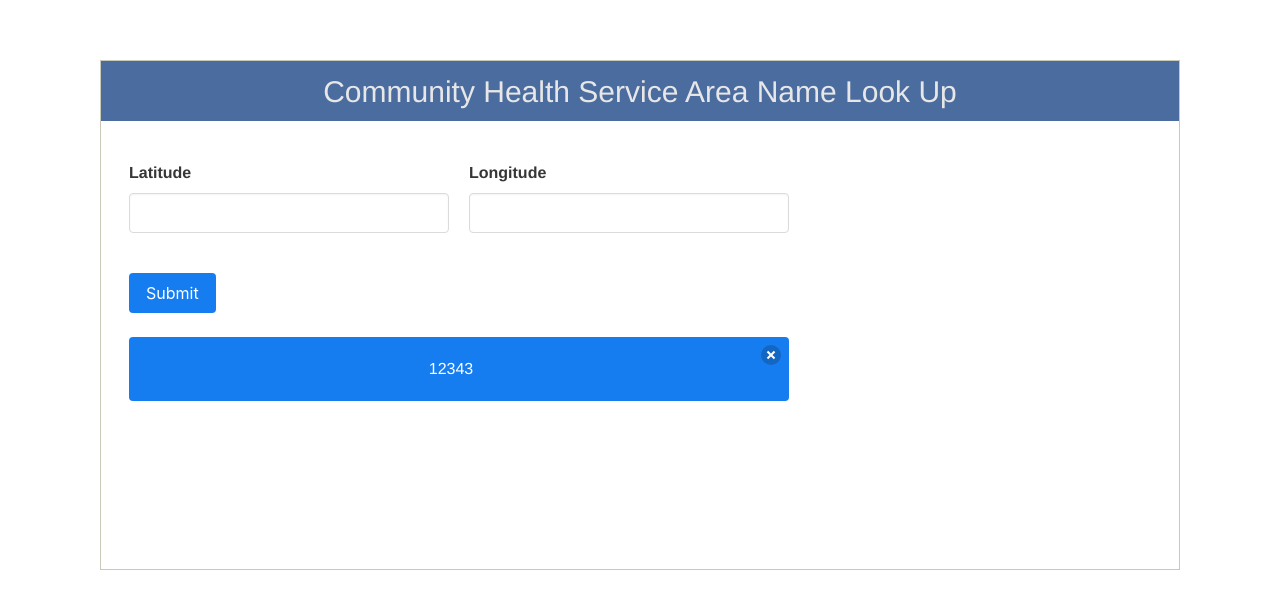
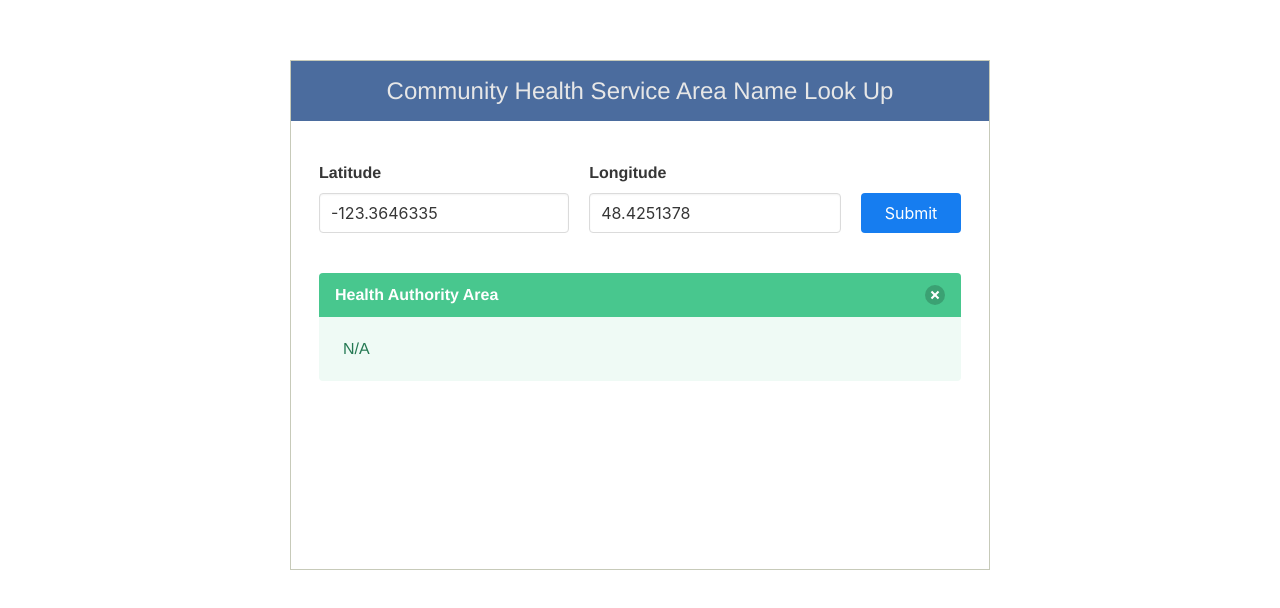
Before and after one commit to garysun1830/HAAWeb, a Vue app: page / in a window 1280 px wide. Shown: the top 608 px of the page. Built offline with nearby package versions, Linux system fonts and the light colour scheme; no server answers.

Commit message:
dododododo

```diff
--- a/src/api.js
+++ b/src/api.js
@@ -1,33 +1,19 @@
 import axios from "axios";
-// import config from "../vue.config";
+import config from "../vue.config";
 
 var api = {
-    // call_api(lat, lang) {
-    call_api() {
-        // const API_ROOT = config.pluginOptions.API_FULL;
-        // alert(OFI_Url);
-        var result = {};
-        const url="https://openmaps.gov.bc.ca/geo/pub/ows?service=WFS&version=1.0.0&request=GetFeature&typeName=pub%3AWHSE_ADMIN_BOUNDARIES.BCHA_CMNTY_HEALTH_SERV_AREA_SP&srsname=EPSG%3A4326&cql_filter=INTERSECTS(SHAPE%2CSRID%3D4326%3BPOINT(-123.3646335+48.4251378))&propertyName=CMNTY_HLTH_SERV_AREA_CODE%2CCMNTY_HLTH_SERV_AREA_NAME&outputFormat=application%2Fjson";
-        axios({
-            method: "get",
-            url: url,
-            headers: {
-                "Access-Control-Allow-Origin": "*"
-            },
-        })
-            .then((response) => {
-                if (response.status == 200) {
-                    alert("aaa");
-                } else {
-                    result.ResponseError =
-                        "Calling API Failed. Status Code: " + response.status;
-                    result.APIFail = true;
-                }
-            })
+    convert_lat_lang(value) {
+        return value >= 0 ? "+" + value : value;
+    },
+    call_api(lat, lang, on_good) {
+        var api_url = config.pluginOptions.API_URL;
+        api_url = api_url.replace("{lat_lang}", this.convert_lat_lang(lat) + this.convert_lat_lang(lang));
+        axios.get(api_url)
+            .then((response) => on_good(response))
             .catch((error) => {
-                result.ResponseError = error.message;
-                result.APIFail = true;
+                alert(error);
             });
+
     }
 }
 export default api
--- a/src/components/WebMain.vue
+++ b/src/components/WebMain.vue
@@ -22,56 +22,44 @@
                 <b-input v-model="lang"></b-input>
               </b-field>
             </td>
+            <td style="width: 20px"></td>
+            <td>
+              <div class="buttons">
+                <b-button class="submit-button" type="is-info" @click="submit()"
+                  >Submit
+                </b-button>
+              </div>
+            </td>
           </tr>
         </table>
+        <b-message
+          title="Health Authority Area"
+          type="is-success"
+          closable="false"
+          class="result-band"
+        >
+          {{ api_info }}
+        </b-message>
       </div>
-      <div class="buttons">
-        <b-button class="submit-button" type="is-info" @click="submit()"
-          >Submit
-        </b-button>
-      </div>
-      <b-notification type="is-info" aria-close-label="Close notification"
-        >{{ api_info }}
-      </b-notification>
     </div>
   </div>
 </template>
 
 <script>
 import api from "@/api";
-// import config from "../../vue.config";
-import axios from "axios";
 
 export default {
   name: "WebMain",
   data() {
     return {
-      lat: "",
-      lang: "",
+      lat: -123.3646335,
+      lang: 48.4251378,
       lat_type: "",
       lat_message: "",
       lang_type: "",
       lang_message: "",
-      api_info: "12343",
+      api_info: "N/A",
     };
-  },
-  mounted() {
-    // axios
-    //   .get("https://api.coindesk.com/v1/bpi/currentprice.json")
-    //   .then((response) => {
-    //     this.api_info = response.data.disclaimer;
-    //   })
-    //   .catch((error) => {
-    //     alert(error);
-    //   });
-    axios
-      .get("https://openmaps.gov.bc.ca/geo/pub/ows?service=WFS&version=1.0.0&request=GetFeature&typeName=pub%3AWHSE_ADMIN_BOUNDARIES.BCHA_CMNTY_HEALTH_SERV_AREA_SP&srsname=EPSG%3A4326&cql_filter=INTERSECTS(SHAPE%2CSRID%3D4326%3BPOINT(-123.3646335+48.4251378))&propertyName=CMNTY_HLTH_SERV_AREA_CODE%2CCMNTY_HLTH_SERV_AREA_NAME&outputFormat=application%2Fjson")
-      .then((response) => {
-        this.api_info = response.data.features[0].properties.CMNTY_HLTH_SERV_AREA_NAME;
-      })
-      .catch((error) => {
-        alert(error);
-      });
   },
   components: {},
   methods: {
@@ -96,8 +84,14 @@ export default {
         this.lang_message = "";
       }
       if (!valid) return;
-      // var resp = api.call_api(this.lat, this.lang);
-      api.call_api();
+      // this.api_info = api.call_api(this.lat, this.lang);
+      this.api_info = api.call_api(
+        this.lat,
+        this.lang,
+        (response) =>
+          (this.api_info =
+            response.data.features[0].properties.CMNTY_HLTH_SERV_AREA_NAME)
+      );
     },
   },
 };
@@ -106,33 +100,19 @@ export default {
 <!-- Add "scoped" attribute to limit CSS to this component only -->
 <style scoped>
 h1 {
-  font-size: 30px;
+  font-size: 24px;
   color: #e7e7e7;
-}
-h3 {
-  margin: 40px 0 0;
-}
-ul {
-  list-style-type: none;
-  padding: 0;
-}
-li {
-  display: inline-block;
-  margin: 0 10px;
-}
-a {
-  color: #42b983;
 }
 .page {
   background-color: #fff;
-  margin: auto 100px;
+  margin: auto;
   border: 1px solid #c7cab9;
+  width: 700px;
 }
 .main {
   padding: 0px 20px;
   margin: 12px 8px 8px 8px;
   min-height: 400px;
-  width: 700px;
 }
 .header {
   position: relative;
@@ -143,7 +123,7 @@ a {
   height: 60px;
 }
 .head-title {
-  padding-top: 8px;
+  padding-top: 12px;
 }
 .lat-input {
   margin-top: 40px;
@@ -151,9 +131,15 @@ a {
 }
 .submit-button {
   margin-top: 40px;
-  text-align: left;
+  width: 100px;
 }
 .error-band {
   width: 300px;
 }
+.result-band {
+  margin-top: 40px;
+}
+.buttons {
+  margin-top: -8px;
+}
 </style>
--- a/vue.config.js
+++ b/vue.config.js
@@ -1,7 +1,6 @@
 // vue.config.js
 module.exports = {
     pluginOptions: {
-        API_ROOT: "https://openmaps.gov.bc.ca/geo/pub/ows",
-        API_FULL:"https://openmaps.gov.bc.ca/geo/pub/ows?service=WFS&version=1.0.0&request=GetFeature&typeName=pub%3AWHSE_ADMIN_BOUNDARIES.BCHA_CMNTY_HEALTH_SERV_AREA_SP&srsname=EPSG%3A4326&cql_filter=INTERSECTS(SHAPE%2CSRID%3D4326%3BPOINT(-123.3646335+48.4251378))&propertyName=CMNTY_HLTH_SERV_AREA_CODE%2CCMNTY_HLTH_SERV_AREA_NAME&outputFormat=application%2Fjson",
+        API_URL:"https://openmaps.gov.bc.ca/geo/pub/ows?service=WFS&version=1.0.0&request=GetFeature&typeName=pub%3AWHSE_ADMIN_BOUNDARIES.BCHA_CMNTY_HEALTH_SERV_AREA_SP&srsname=EPSG%3A4326&cql_filter=INTERSECTS(SHAPE%2CSRID%3D4326%3BPOINT({lat_lang}))&propertyName=CMNTY_HLTH_SERV_AREA_CODE%2CCMNTY_HLTH_SERV_AREA_NAME&outputFormat=application%2Fjson",
     }
 }
```
